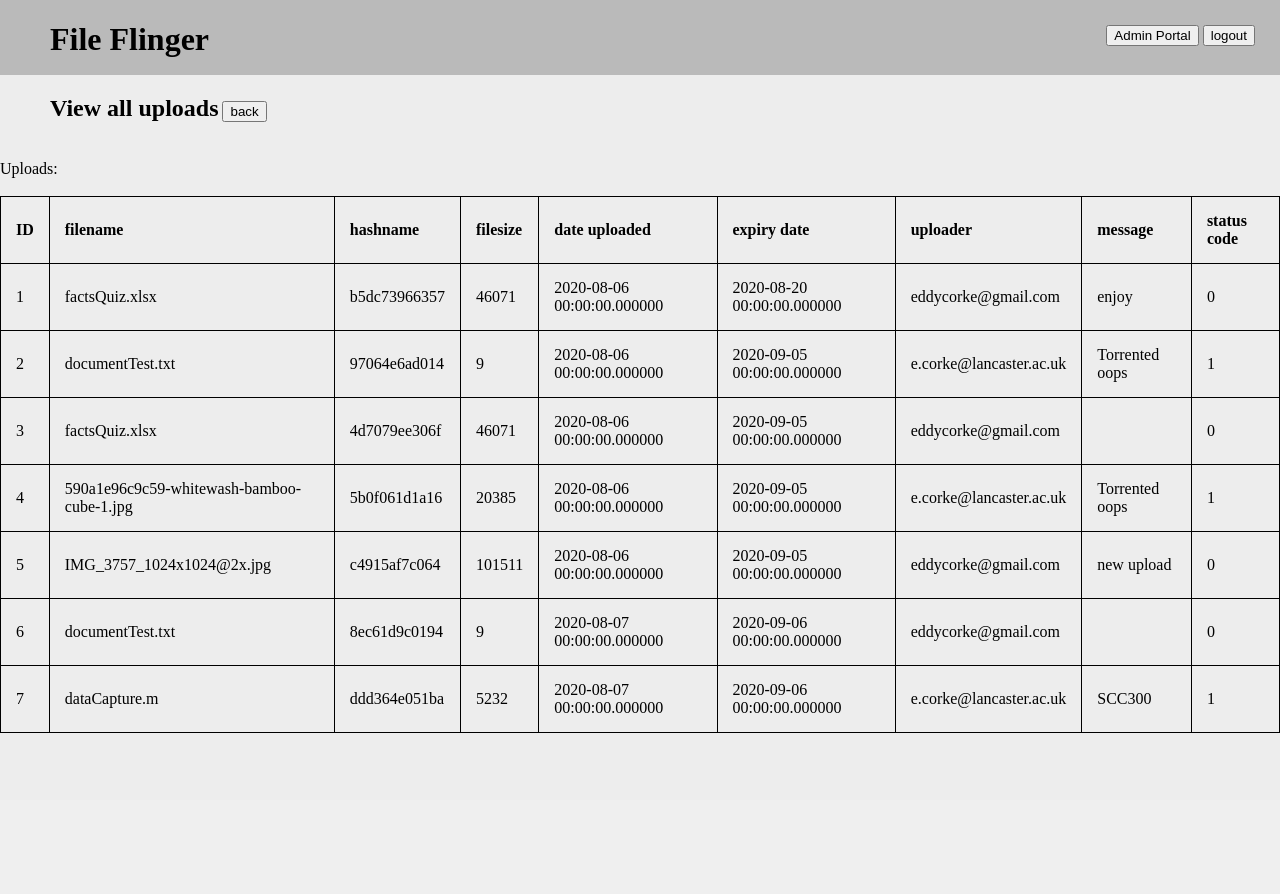
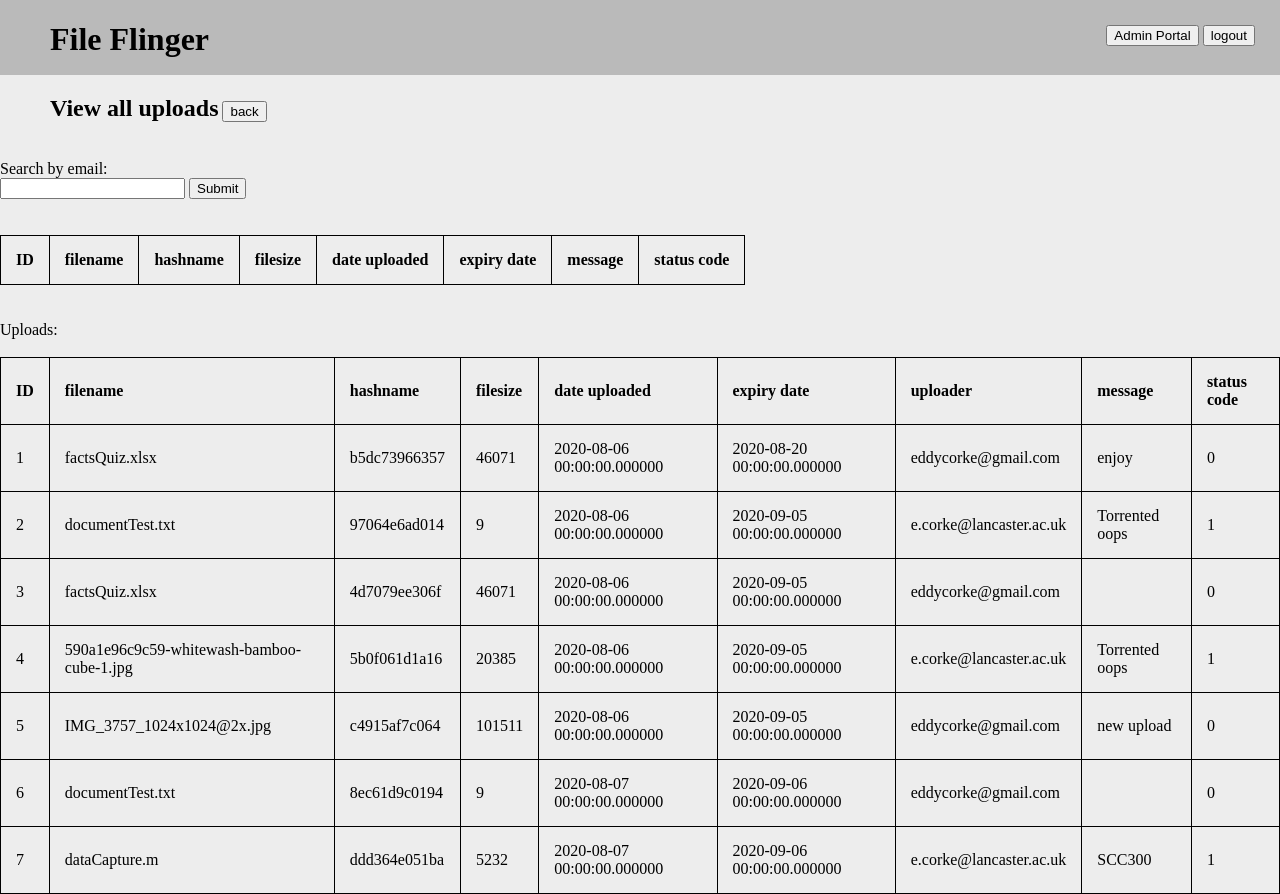
Before and after one commit to edwardcorke/FileFlinger, a Flask app: page /admin_portal/uploads in a window 1280 px wide. Before the commit the page ends 733 px from the top, so only its background shows below. Run offline with Flask 2, Linux system fonts and the light colour scheme; a user stored in the database is signed in; data comes from the database, SQL or seed files in the repository; both versions use the stored data as it was after the commit; lists and menus that the app fills with data are empty.

Commit message:
Can search uploads by email on admin portal

```diff
--- a/serv/routes.py
+++ b/serv/routes.py
@@ -199,8 +199,15 @@ def view_uploads():
         flash("Access to the admin portal area is restricted")
         return redirect(url_for('home'))
 
+    # Find data if email searched
+    email = request.args.get("email")
+    search = []
+    if email:
+        print(email)
+        search = db.session.execute("SELECT id, filename, hashname, filesize, datetime, expirationDatetime, message, status FROM Upload WHERE uploaderEmail = \"" + email + "\"").fetchall()
+
     userData = db.session.execute("SELECT id, filename, hashname, filesize, datetime, expirationDatetime, uploaderEmail, message, status FROM Upload").fetchall()
-    return render_template('view_uploads.html', data=userData)
+    return render_template('view_uploads.html', data=userData, search=search)
 
 
 @app.route('/admin_portal/users/<userID>')
@@ -210,18 +217,21 @@ def view_user_account(userID):
         flash("Access to the admin portal area is restricted")
         return redirect(url_for('home'))
 
+    # Changing availability status
     status = request.args.get('status')
     upload_id = request.args.get('upload_id')
     if status:
         db.session.execute("UPDATE Upload SET status = " + status + " WHERE id = " + upload_id)
         db.session.commit()
 
+    # Selecting user details
     user = db.session.execute("SELECT id, username, email, permLevel FROM User WHERE id = " + userID).fetchone()
 
     if user is None:
         flash("No user with ID: " + userID)
         return redirect(url_for('view_users'))
 
+    # Searching for any uploads by the user
     uploads = db.session.execute("SELECT id, filename, hashname, filesize, datetime, expirationDatetime, message, status FROM Upload WHERE uploaderEmail = \"" + user[2] + "\"")
     return render_template('view_user_account.html', title="User Page...", userData=user, uploads=uploads)
 
--- a/serv/templates/template.html
+++ b/serv/templates/template.html
@@ -18,7 +18,9 @@
                 <a href="{{ url_for('logout') }}"><button>logout</button></a>
             {% else %}
                 <a href="{{ url_for('login') }}"><button>login</button></a>
+                <a href="{{ url_for('register') }}"><button>register</button></a>
             {% endif %}
+
         </div>
     </div>
 
--- a/serv/templates/view_uploads.html
+++ b/serv/templates/view_uploads.html
@@ -4,6 +4,45 @@
     <h2>View all uploads</h2>
     <a href="{{ url_for('admin_portal') }}"><button>back</button></a><br><br>
 
+    Search by email: <br>
+    <form action="uploads">
+        <input type="text" name="email">
+        <input type="submit">
+    </form>
+    <br><br>
+
+    <table>
+            <th>ID</th>
+            <th>filename</th>
+            <th>hashname</th>
+            <th>filesize</th>
+            <th>date uploaded</th>
+            <th>expiry date</th>
+            <th>message</th>
+            <th>status code</th>
+            {% for item in search %}
+            <tr>
+                <td>{{item[0]}}</td>
+                <td>{{item[1]}}</td>
+                <td>{{item[2]}}</td>
+                <td>{{item[3]}}</td>
+                <td>{{item[4]}}</td>
+                <td>{{item[5]}}</td>
+                <td>{{item[6]}}</td>
+                <td>
+                    {% if item[7] == 0 %}
+                        unavailable:
+<!--                        <a href="{{search[0]}}?status=1&upload_id={{item[0]}}"><button>make available</button></a>-->
+                    {% else %}
+                        available:
+<!--                        <a href="{{search[0]}}?status=0&upload_id={{item[0]}}"><button>make unavailable</button></a>-->
+                    {% endif %}
+                </td>
+            </tr>
+            {% endfor %}
+        </table>
+
+    <br><br>
     Uploads:<br><br>
     <table>
         <th>ID</th>
--- a/serv/templates/view_users.html
+++ b/serv/templates/view_users.html
@@ -11,8 +11,8 @@
             <th>permission level</th>
             {% for item in data %}
             <tr>
-                <td>{{item[0]}}</td>
-                <td>{{item[1]}}</td>
+                <td><a href="users/{{item[0]}}">{{item[0]}}</a></td>
+                <td><a href="users/{{item[0]}}">{{item[1]}}</a></td>
                 <td>{{item[2]}}</td>
                 <td>{{item[3]}}</td>
             </tr>
```
Also changed, not shown: serv/site.db.
